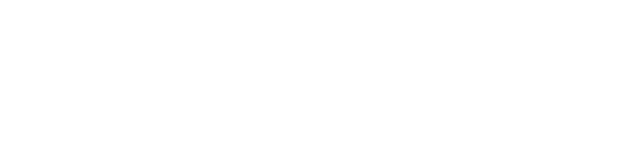
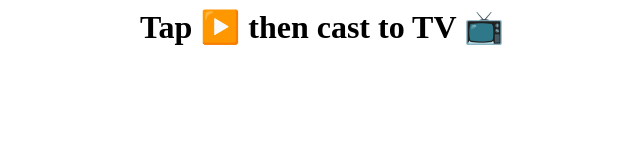
Before and after one commit to vivektyagi0033/yoga, a plain HTML site: page index.html in a window 1280 px wide. Shown: the whole page, without its empty margins (318-958 px from the left). Drawn offline with Linux system fonts and the light colour scheme.

Commit message:
Update index.html

```diff
--- a/index.html
+++ b/index.html
@@ -59,3 +59,6 @@
     }
   }
 </script>
+<h1 style="font-size: 2rem; text-align: center;">
+  Tap ▶️ then cast to TV 📺
+</h1>
```
